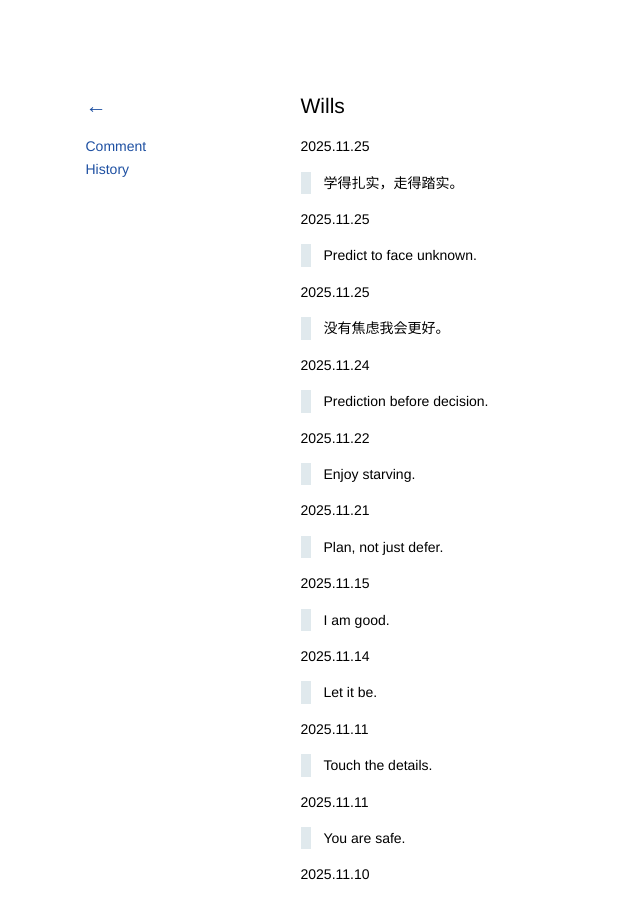
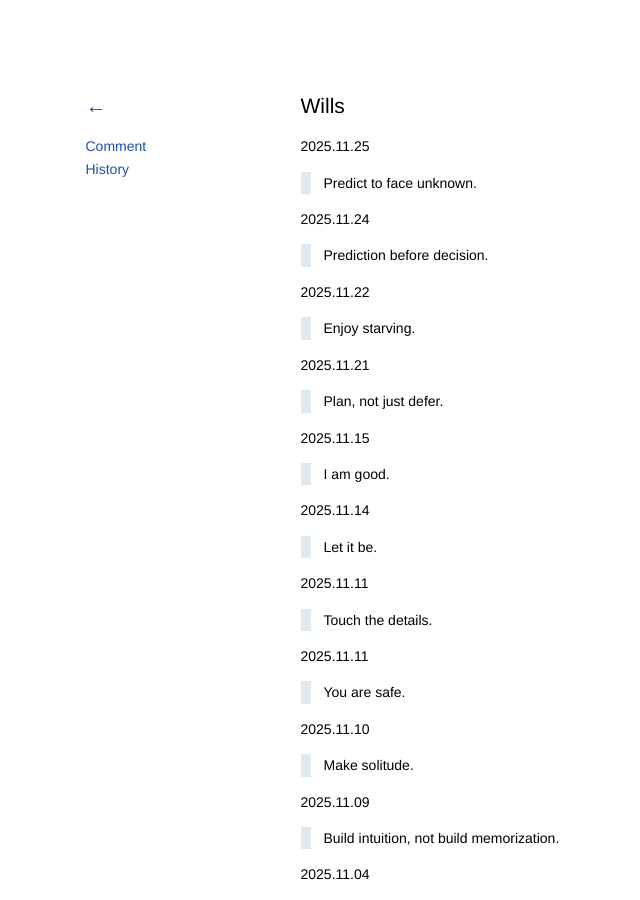
Before and after one commit to kidlj/awei, a Jekyll site: the page built from _wiki/wills.md, in a window 1280 px wide and 900 px high. Shown: the whole window, without its empty margins (47-687 px from the left). Built offline with Jekyll 4.4.1, drawn with Linux system fonts in a browser that asks for light colours.

Commit message:
update wills

```diff
--- a/_wiki/wills.md
+++ b/_wiki/wills.md
@@ -4,15 +4,7 @@ title: Wills
 
 2025.11.25
 
-> 学得扎实，走得踏实。
-
-2025.11.25
-
 > Predict to face unknown.
-
-2025.11.25
-
-> 没有焦虑我会更好。
 
 2025.11.24
 
```
